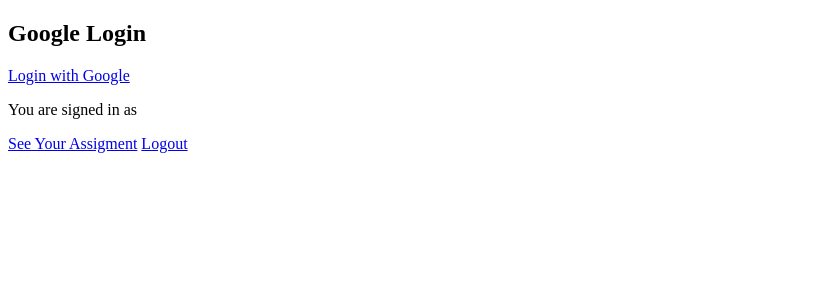
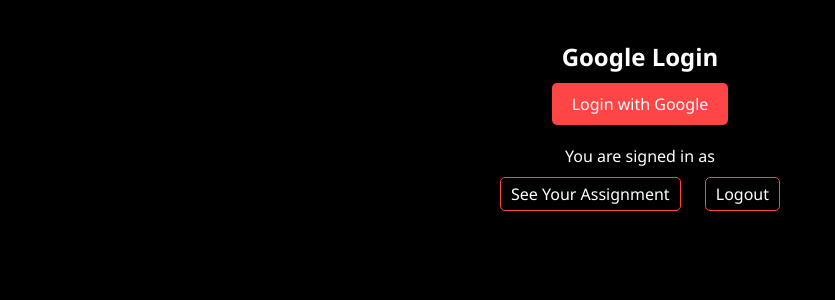
Before and after one commit to lgibbons12/Assassin-Game, a Django app: page / in a window 1280 px wide. Shown: the top 300 px of the page, without its empty margins (0-835 px from the left). Run offline with Django 5.2, Linux system fonts and the light colour scheme; a user stored in the database is signed in; data comes from the database, SQL or seed files in the repository; both versions use the stored data as it was after the commit; some libraries are stand-ins or nearby versions.

Commit message:
looking good, if problems delete socialaccount folder in templates

```diff
--- /dev/null
+++ b/users/static/users/assassin.css
@@ -0,0 +1,121 @@
+body {
+    background-color: black;
+    color: white;
+    font-family: 'Segoe UI', Tahoma, Geneva, Verdana, sans-serif;
+    margin: 0;
+}
+
+.container {
+    max-width: 800px;
+    margin: 0 auto;
+    padding: 20px;
+}
+
+.header {
+    text-align: center;
+    margin-bottom: 20px;
+}
+
+.login {
+    text-align: center;
+    margin-bottom: 30px;
+}
+
+.login a {
+    color: white;
+    text-decoration: none;
+    padding: 10px 20px;
+    background-color: #FF4545; /* Red color */
+    border-radius: 5px;
+    transition: background-color 0.3s;
+}
+
+.login a:hover {
+    background-color: #D52B2B; /* Darker red on hover */
+}
+
+.user-info {
+    text-align: center;
+}
+
+.links a {
+    color: white;
+    text-decoration: none;
+    margin: 0 10px;
+    padding: 5px 10px;
+    border: 1px solid #FF4545; /* Red border */
+    border-radius: 5px;
+    transition: color 0.3s, border-color 0.3s;
+}
+
+.links a:hover {
+    color: #FF4545; /* Red color on hover */
+    border-color: #D52B2B; /* Darker red border on hover */
+}
+
+
+
+body {
+    background-color: black;
+    color: white;
+    font-family: 'Segoe UI', Tahoma, Geneva, Verdana, sans-serif;
+    margin: 0;
+}
+
+
+.container {
+    max-width: 800px;
+    margin: 0 auto;
+    padding: 20px;
+}
+
+.content {
+    border: 2px solid red;
+    padding: 20px;
+    border-radius: 10px;
+    margin-top: 20px;
+    background-color: #1f1f1f;
+    box-shadow: 0 0 10px rgba(255, 255, 255, 0.2);
+}
+
+button {
+    background-color: red;
+    color: white;
+    padding: 10px 20px;
+    margin: 5px;
+    border: none;
+    border-radius: 5px;
+    cursor: pointer;
+    transition: background-color 0.3s ease;
+}
+
+button:hover {
+    background-color: darkred;
+}
+
+a {
+    color: red;
+    text-decoration: none;
+    transition: color 0.3s ease;
+}
+
+a:hover {
+    color: darkred;
+    text-decoration: underline;
+}
+
+/* Responsive Design */
+
+@media only screen and (max-width: 600px) {
+    .container {
+        padding: 10px;
+    }
+
+    .content {
+        padding: 15px;
+    }
+
+    button {
+        padding: 8px 15px;
+    }
+}
--- a/users/static/users/targets.json
+++ b/users/static/users/targets.json
@@ -1 +1 @@
-[2, 3]
+[1, 3, 2, 4]
--- a/users/templates/users/home.html
+++ b/users/templates/users/home.html
@@ -1,20 +1,34 @@
+{% load static %}
 <!DOCTYPE html>
 <html lang="en">
     <head>
         <meta charset="UTF-8" />
         <meta http-equiv="X-UA-Compatible" content="IE=edge" />
         <meta name="viewport" content="width=device-width, initial-scale=1.0" />
-        <title>Django Google Sign In</title>
+        <title>Assassin</title>
+        <link rel="stylesheet" href="{% static 'users/assassin.css' %}" />
     </head>
+
 <body>
+    <div class="container">
         {% load socialaccount %}
+        <div class="header">
             <h2>Google Login</h2>
+        </div>
+        <div class="login">
             <a href="{% provider_login_url 'google' %}?next=/">Login with Google</a>
+        </div>
 
         {% if user.is_authenticated %}
+        <div class="user-info">
             <p>You are signed in as {{user.first_name}}</p>
-        <a href="assignment">See Your Assigment</a>
+            <div class="links">
+                <a href="assignment">See Your Assignment</a>
                 <a href="logout">Logout</a>
+            </div>
+        </div>
         {% endif %}
+    </div>
 </body>
+
 </html>
```
Also changed, not shown: users/admin.py (+16 -4 lines), users/templates/users/assignment.html (+11 -9 lines), db.sqlite3. Lines whose indentation alone changed are shown as unchanged.
